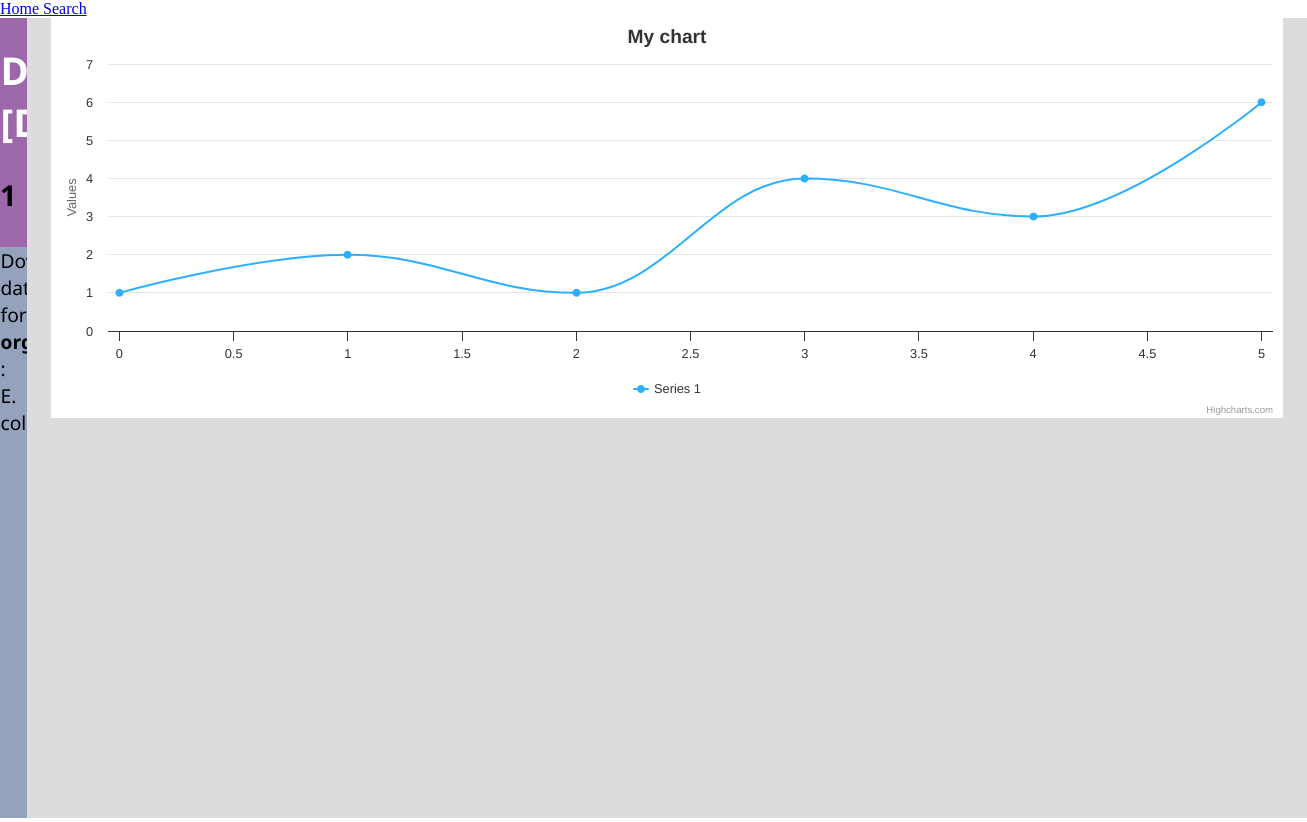
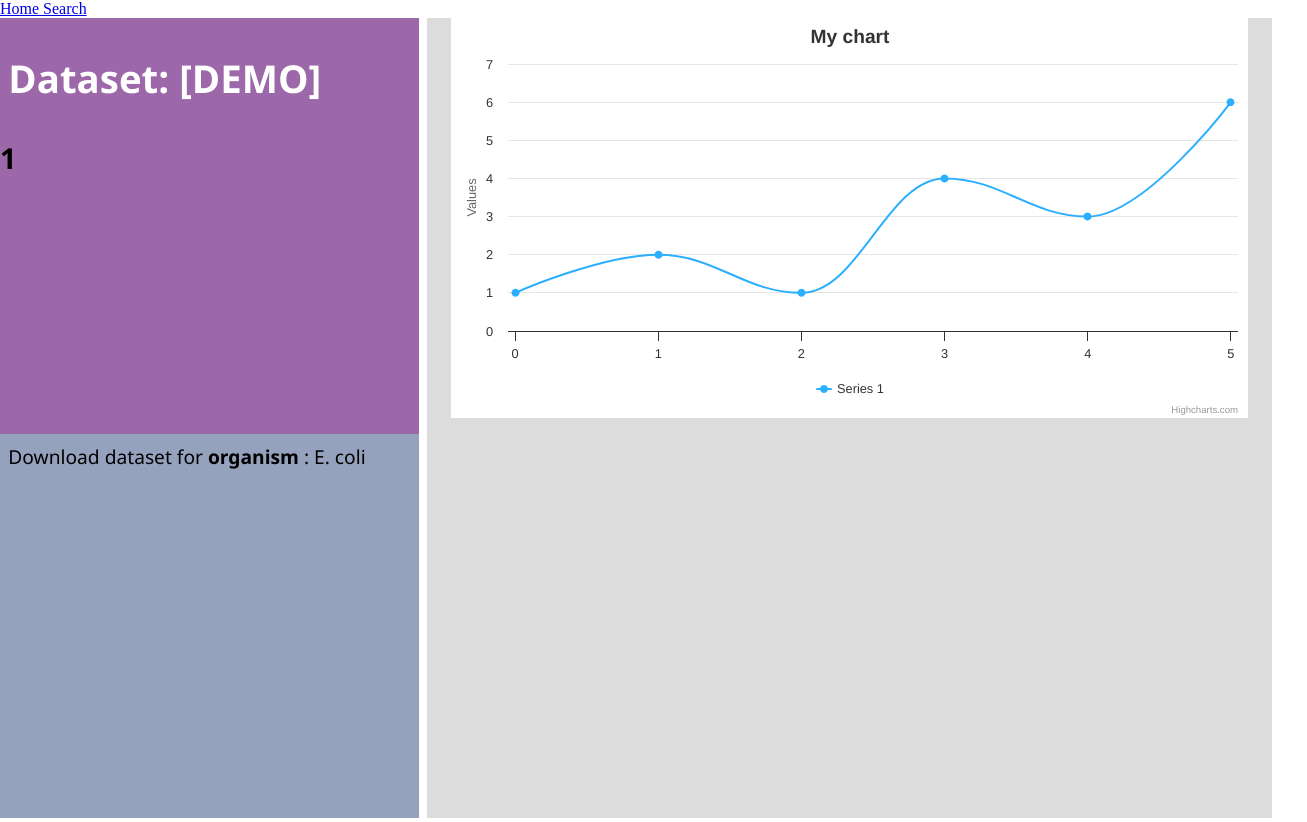
Before and after one commit to vsk-1167/react-5g-visualization, a React (Create React App) app: page /dataset in a window 1280 px wide. Shown: the whole page, 1307 px wide, since content can reach past the window. Built offline with nearby package versions, Linux system fonts and the light colour scheme.

Commit message:
Fixed height of the top panel of the right split pane.

```diff
--- a/src/Pages/DatasetView.js
+++ b/src/Pages/DatasetView.js
@@ -1,4 +1,16 @@
 import '../App.css';
+import { useState, React} from "react";
+
+// Material UI Components
+import {Container,
+  Box,
+  Tabs,
+  Tab,
+  Typography,
+  Grid,
+  Item} from '@material-ui/core'
+
+// Custom Site Components
 import DatasetSplitPane, {
     DatasetSplitPaneBottom,
     DatasetSplitPaneLeft,
@@ -6,18 +18,12 @@ import DatasetSplitPane, {
     DatasetSplitPaneTop,
   } from "../Components/DatasetSplitPane";
 
-import TabPanel from "../Components/TabPanel"
-import {Container,
-  Box,
-  Tabs,
-  Tab,
-  Typography} from '@material-ui/core'
+// Site Contexts
 import OrganismContext from "..//Contexts/OrganismContext";
-import { useState, React} from "react";
+
+// Graphs and Plotting
 import Highcharts from 'highcharts'
 import HighchartsReact from 'highcharts-react-official';
-
-
 
 // Organisms Locally Stored
 const organisms = [
@@ -55,30 +61,32 @@ function DatasetView() {
 
     const [currOrganism, setCurrOrganism] = useState(1);
 
+    const gridstyle = {
+      width: '100vw',
+      height: '100vh',
+      spacing: 0,
+      justify: 'space-around'
+    }
+
     return (
       <div className="App">
-
           <OrganismContext.Provider value={{ organisms, currOrganism, setCurrOrganism }}>
-              <DatasetSplitPane className="split-pane-row">
-
-                <DatasetSplitPaneLeft>
-                  <DatasetSplitPane className="split-pane-col">
+            <Grid container spacing ={1} columns={2} style= {gridstyle}>
+              <Grid item xs={6} md ={4}>
+                {/* LEFT PANEL*/}
+                <DatasetSplitPane className="split-pane-col">
                     <DatasetSplitPaneTop />
                     <DatasetSplitPaneBottom />
-                  </DatasetSplitPane>
-                </DatasetSplitPaneLeft>
+                </DatasetSplitPane>
+              </Grid>
 
-                <DatasetSplitPaneRight>
-                  {/* <Container>
-                    <HighchartsReact highcharts={Highcharts} options={options}/>
-                  </Container> */}
-
-                  <Container className='tabbed-panel'>
-                    <HighchartsReact highcharts={Highcharts} options={options}/>
-                  </Container>
-                </DatasetSplitPaneRight>
-
-              </DatasetSplitPane>
+              <Grid item xs={6} md={8} >
+                {/*RIGHT PANEL*/}
+                <Container className='tabbed-panel'>
+                  <HighchartsReact highcharts={Highcharts} options={options}/>
+                </Container>
+              </Grid>
+            </Grid>
           </OrganismContext.Provider>
       </div>
     );
--- a/src/index.css
+++ b/src/index.css
@@ -46,6 +46,7 @@ body {
   padding-bottom: 2%;
   text-overflow: normal;
   min-width: 100%;
+  min-height: 50vh;
 }
 
 .split-pane-bottom {
```
